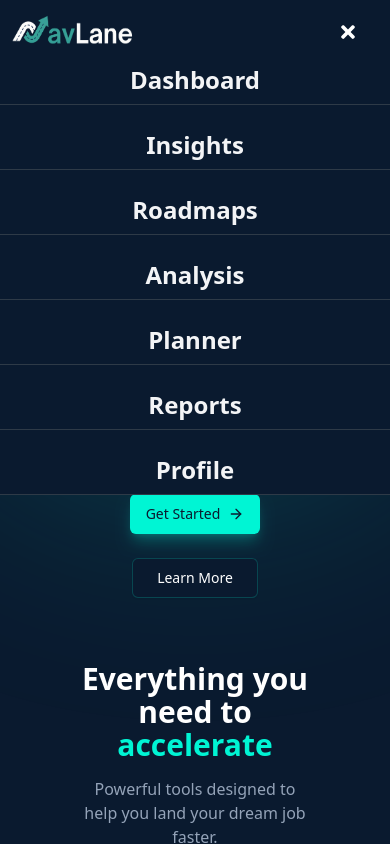
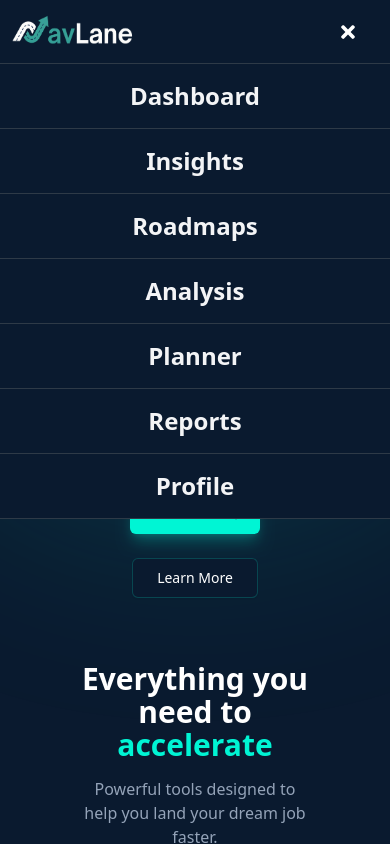
Before and after one commit to amirrazvi8/navlane, a Next.js app: page / in a window 390 px wide. Both pictures are taken after a click on the button 348 px from the left and 32 px from the top of the page. Shown: the top 844 px of the page. Built offline with nearby package versions, Linux system fonts and the light colour scheme.

Commit message:
update layout components for responsive design

```diff
--- a/package.json
+++ b/package.json
@@ -21,6 +21,7 @@
     "react": "19.2.0",
     "react-dom": "19.2.0",
     "react-icons": "^5.5.0",
+    "recharts": "^3.5.1",
     "tailwind-merge": "^3.4.0"
   },
   "devDependencies": {
--- a/src/app/(Dashboard)/layout.tsx
+++ b/src/app/(Dashboard)/layout.tsx
@@ -4,7 +4,7 @@ import { AppSidebar } from "./components/AppSidebar";
 export default function DashboardLayout({ children }: { children: React.ReactNode }) {
     return (
         <div className="">
-                <div className="sticky top-0 h-[57px] w-full border-b bg-background z-50"></div>
+                <div className="sticky top-0 h-[57px] w-full border-b bg-background z-50 hidden sm:block"></div>
             <SidebarProvider>
                 <AppSidebar />
                 <main className="flex flex-1 flex-col gap-4 p-4 lg:gap-6 lg:p-6">
--- a/src/app/(Home)/components/Navbar.tsx
+++ b/src/app/(Home)/components/Navbar.tsx
@@ -1,11 +1,10 @@
 import Image from "next/image";
 import Link from "next/link";
-import { Sidebar } from "@/components/Sidebar";
 
 export function Navbar() {
     return (
-        <nav className="sticky top-0 z-50 bg-background md:bg-transparent">
-            <div className="md:container px-2 flex h-16 items-center justify-between">
+        <nav className="sticky top-0 z-50 bg-background md:bg-transparent hidden sm:block">
+            <div className="md:container px-2 flex h-14 items-center justify-between">
                 <Link href="/" className=" flex items-center w-32">
                     <span className="">
                         <Image src="/navlane.png" alt="logo" width={200} height={200} className="w-32 h-10" />
@@ -30,7 +29,6 @@ export function Navbar() {
                 >
                     <span className="text-lg">Dashboard</span>
                 </Link>
-                <Sidebar />
             </div>
         </nav>
     );
--- a/src/app/layout.tsx
+++ b/src/app/layout.tsx
@@ -1,6 +1,7 @@
 import type { Metadata } from "next";
 import { Inter, Sora } from "next/font/google";
 import "./globals.css";
+import { Sidebar } from "@/components/Sidebar";
 
 const inter = Inter({
     subsets: ["latin"],
@@ -15,9 +16,9 @@ const sora = Sora({
 export const metadata: Metadata = {
     title: "NavLane",
     description: "AI Personal Learning Mentor",
-  icons:{
-    icon:"/symbol.png"
-  }
+    icons: {
+        icon: "/symbol.png",
+    },
 };
 
 export default function RootLayout({
@@ -27,9 +28,8 @@ export default function RootLayout({
 }>) {
     return (
         <html lang="en">
-      <body
-        className={`${inter.variable} ${sora.variable} antialiased`}
-      >
+            <body className={`${inter.variable} ${sora.variable} antialiased`}>
+                <Sidebar />
                 {children}
             </body>
         </html>
--- a/src/components/Sidebar.tsx
+++ b/src/components/Sidebar.tsx
@@ -3,6 +3,7 @@ import { FaBars, FaTimes } from "react-icons/fa";
 import { useState } from "react";
 import { motion, AnimatePresence } from "framer-motion";
 import Link from "next/link";
+import Image from "next/image";
 
 const navLinks = [
     { label: "Dashboard", href: "/dashboard" },
@@ -18,14 +19,21 @@ export const Sidebar = () => {
     const [isOpen, setIsOpen] = useState(false);
 
     return (
-        <nav className="sm:hidden bg-transparent z-40">
+        <nav className="sticky top-0 z-50 bg-background px-2 flex h-16 items-center justify-between sm:hidden border-b">
+            <Link href="/" className=" flex items-center w-32" onClick={() => setIsOpen(false)}>
+                <span className="">
+                    <Image src="/navlane.png" alt="logo" width={200} height={200} className="w-32 h-10" />
+                </span>
+            </Link>
+
+            <div className="sm:hidden bg-transparent z-50">
                 <div className="mx-auto px-4 py-3 flex justify-between items-center">
                     {isOpen ? (
-                    <button onClick={() => setIsOpen(false)} className="text-white p-2 rounded-lg">
+                        <button className="text-white p-2 rounded-lg cursor-pointer" onClick={() => setIsOpen(false)}>
                             <FaTimes className="text-xl" />
                         </button>
                     ) : (
-                    <button className="text-white p-2 rounded-lg" onClick={() => setIsOpen(true)}>
+                        <button className="text-white p-2 rounded-lg cursor-pointer" onClick={() => setIsOpen(true)}>
                             <FaBars className="text-xl" />
                         </button>
                     )}
@@ -44,15 +52,15 @@ export const Sidebar = () => {
                                 damping: 23,
                                 bounce: 0.4,
                             }}
-                        className="fixed inset-0 bg-background h-fit mt-16 z-40 flex flex-col items-center justify-center"
+                            className="fixed inset-0 bg-background h-fit mt-16 z-50 flex flex-col items-center justify-center"
                         >
-                        <div className="flex flex-col space-y-6 text-center font-semibold text-xl w-full">
+                            <div className="flex flex-col text-center font-semibold text-xl w-full">
                                 {navLinks.map((link) => (
                                     <Link
                                         key={link.label}
                                         href={link.href}
                                         onClick={() => setIsOpen(false)}
-                                    className="text-gray-100 text-2xl pb-2 font-semibold hover:text-primary transition border-b"
+                                        className="text-gray-100 text-2xl py-4 font-semibold hover:text-primary transition border-b"
                                     >
                                         {link.label}
                                     </Link>
@@ -61,6 +69,7 @@ export const Sidebar = () => {
                         </motion.div>
                     )}
                 </AnimatePresence>
+            </div>
         </nav>
     );
 };
--- /dev/null
+++ b/src/components/ui/badge.tsx
@@ -0,0 +1,46 @@
+import * as React from "react"
+import { Slot } from "@radix-ui/react-slot"
+import { cva, type VariantProps } from "class-variance-authority"
+
+import { cn } from "@/lib/utils"
+
+const badgeVariants = cva(
+  "inline-flex items-center justify-center rounded-full border px-2 py-0.5 text-xs font-medium w-fit whitespace-nowrap shrink-0 [&>svg]:size-3 gap-1 [&>svg]:pointer-events-none focus-visible:border-ring focus-visible:ring-ring/50 focus-visible:ring-[3px] aria-invalid:ring-destructive/20 dark:aria-invalid:ring-destructive/40 aria-invalid:border-destructive transition-[color,box-shadow] overflow-hidden",
+  {
+    variants: {
+      variant: {
+        default:
+          "border-transparent bg-primary text-primary-foreground [a&]:hover:bg-primary/90",
+        secondary:
+          "border-transparent bg-secondary text-secondary-foreground [a&]:hover:bg-secondary/90",
+        destructive:
+          "border-transparent bg-destructive text-white [a&]:hover:bg-destructive/90 focus-visible:ring-destructive/20 dark:focus-visible:ring-destructive/40 dark:bg-destructive/60",
+        outline:
+          "text-foreground [a&]:hover:bg-accent [a&]:hover:text-accent-foreground",
+      },
+    },
+    defaultVariants: {
+      variant: "default",
+    },
+  }
+)
+
+function Badge({
+  className,
+  variant,
+  asChild = false,
+  ...props
+}: React.ComponentProps<"span"> &
+  VariantProps<typeof badgeVariants> & { asChild?: boolean }) {
+  const Comp = asChild ? Slot : "span"
+
+  return (
+    <Comp
+      data-slot="badge"
+      className={cn(badgeVariants({ variant }), className)}
+      {...props}
+    />
+  )
+}
+
+export { Badge, badgeVariants }
```
Also changed, not shown: 1 other file (tests, documents, lock files or other folders). Lines whose indentation alone changed are shown as unchanged.
